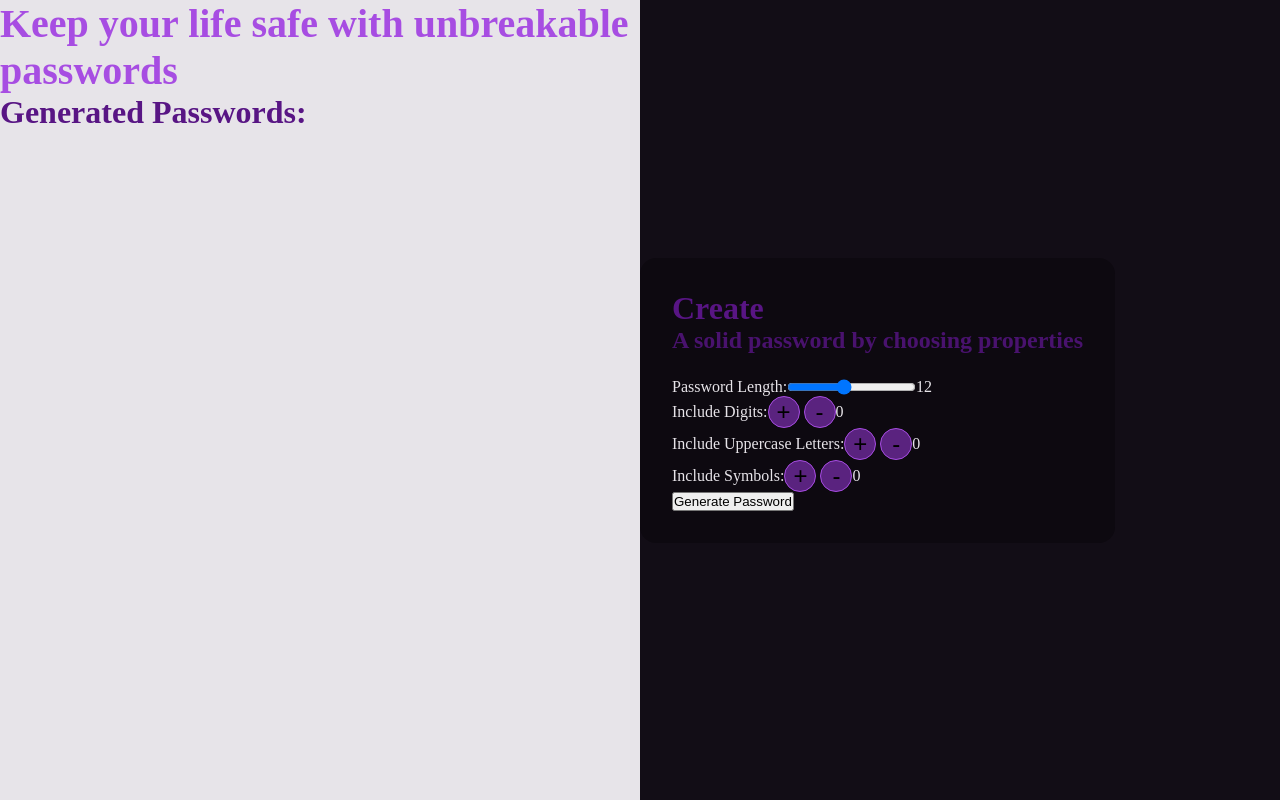
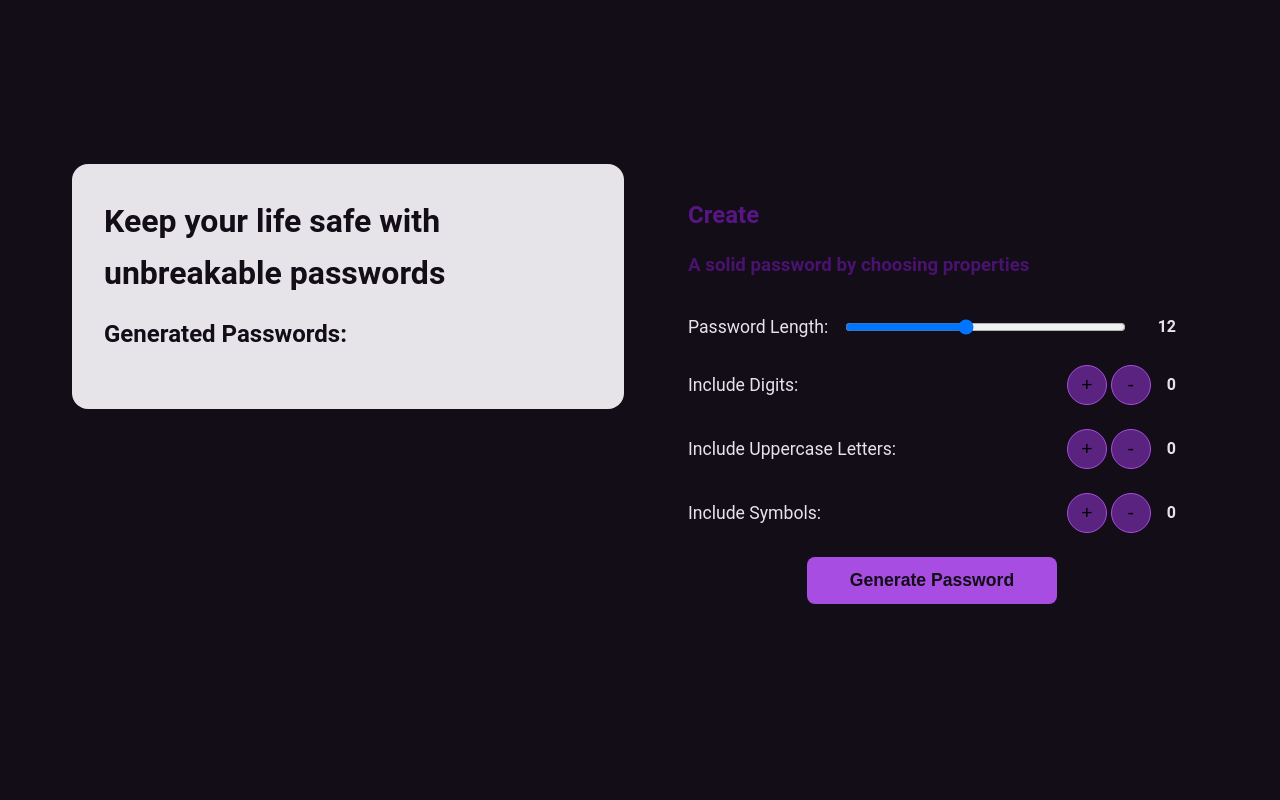
Before and after one commit to pawelek7k/password-generator, a website: page index.html in a window 1280 px wide. Drawn offline with Linux system fonts and the light colour scheme.

Commit message:
Update styles.css

```diff
--- a/styles/styles.css
+++ b/styles/styles.css
@@ -7,70 +7,196 @@
 }
 
 body {
+  font-family: "Roboto", sans-serif;
+  line-height: 1.6;
   background-color: var(--background);
   color: var(--text);
+  display: flex;
+  justify-content: center;
+  align-items: center;
+  min-height: 100vh;
 }
 
 main {
   display: flex;
-  align-items: center;
+  align-items: flex-start;
+  justify-content: space-around;
+  padding: 2rem;
+  gap: 2rem;
+  width: 100%;
+  max-width: 1200px;
+}
+
+.password-list-container,
+.create-password-container {
+  background-color: var(--background);
+  color: var(--text);
+  width: 100%;
+  max-width: 600px;
+  padding: 2rem;
+  border-radius: 1rem;
+  box-shadow: 0 4px 8px var(--box-shadow-color);
+  opacity: 0;
+  animation: fadeIn 0.8s forwards;
 }
 
 .password-list-container {
   background-color: var(--text);
-  width: 50%;
-  height: 100vh;
+  color: var(--background);
 }
 
-.number-of-passwords {
-  display: flex;
-  gap: 2rem;
+.password-list-container h1 {
+  margin-bottom: 1rem;
 }
 
-h1 {
-  color: var(--accent);
-  font-size: 2.5rem;
+.password-list-container h2 {
+  margin-bottom: 1.5rem;
 }
 
-h2 {
-  color: var(--primary-accent-shade);
-  font-size: 2rem;
+.password-list {
+  list-style: none;
+  padding-left: 0;
 }
 
-h3 {
-  color: var(--secondary-accent-shade);
-  font-size: 1.5rem;
+.password-list li {
+  background-color: var(--background);
+  color: var(--text);
+  padding: 0.5rem 1rem;
+  border: var(--border);
+  border-radius: 0.5rem;
+  margin-bottom: 0.5rem;
+  font-size: 1rem;
+  opacity: 0;
+  animation: fadeIn 1s forwards;
 }
 
-.circle {
-  background-color: var(--secondary);
-  border-radius: 50%;
-  width: 2rem;
-  height: 2rem;
-  border: none;
-  border: thin solid var(--accent);
-  font-size: 1.5rem;
-  cursor: pointer;
+.create-password-container h2 {
+  margin-bottom: 1rem;
+  color: var(--primary-accent-shade);
 }
 
-.circle:hover {
-  background-color: var(--primary-accent-shade);
+.create-password-container h3 {
+  margin-bottom: 2rem;
+  color: var(--secondary-accent-shade);
 }
 
 .option {
   display: flex;
   align-items: center;
+  justify-content: space-between;
+  margin-bottom: 1.5rem;
+  opacity: 0;
+  animation: fadeIn 1.2s forwards;
 }
 
-.create-password-container {
-  background-color: var(--background-accent);
-  padding: 2rem;
-  border-radius: 1rem;
+.option label {
+  flex: 1;
+  font-size: 1.1rem;
+  color: var(--text);
 }
 
-.create-password-container h3 {
-  margin-bottom: 1.5rem;
+.option input[type="range"] {
+  flex: 2;
+  margin: 0 1rem;
 }
 
-.length {
+.option span {
+  font-weight: bold;
+  margin-left: 1rem;
 }
+
+.circle {
+  display: inline-flex;
+  align-items: center;
+  justify-content: center;
+  background-color: var(--secondary);
+  border-radius: 50%;
+  width: 2.5rem;
+  height: 2.5rem;
+  border: thin solid var(--accent);
+  font-size: 1.2rem;
+  cursor: pointer;
+  transition: var(--transition);
+}
+
+.circle:hover {
+  background-color: var(--primary-accent-shade);
+  color: var(--background);
+}
+
+#submit {
+  background-color: var(--accent);
+  color: var(--background);
+  border: none;
+  border-radius: 0.5rem;
+  padding: 0.8rem 1.5rem;
+  font-size: 1.1rem;
+  font-weight: bold;
+  cursor: pointer;
+  transition: var(--transition);
+  width: 100%;
+  max-width: 250px;
+  margin: 0 auto;
+  display: block;
+  opacity: 0;
+  animation: fadeIn 1.5s forwards;
+}
+
+#submit:hover {
+  background-color: var(--primary-accent-shade);
+  color: var(--text);
+  transform: scale(1.05);
+}
+
+#submit:active {
+  transform: scale(0.98);
+}
+
+@keyframes fadeIn {
+  0% {
+    opacity: 0;
+    transform: translateY(10px);
+  }
+  100% {
+    opacity: 1;
+    transform: translateY(0);
+  }
+}
+
+#submit:focus {
+  outline: none;
+  box-shadow: 0 0 0 2px var(--primary-accent-shade);
+}
+
+@media (max-width: 768px) {
+  main {
+    flex-direction: column-reverse;
+    align-items: center;
+    padding: 1rem;
+  }
+
+  .password-list-container,
+  .create-password-container {
+    width: 90%;
+  }
+
+  .option {
+    flex-direction: column;
+    align-items: flex-start;
+    gap: 0.5rem;
+  }
+
+  .option input[type="range"] {
+    width: 100%;
+  }
+
+  .circle {
+    width: 2rem;
+    height: 2rem;
+    font-size: 1rem;
+  }
+
+  #submit {
+    max-width: 200px;
+  }
+}
```
